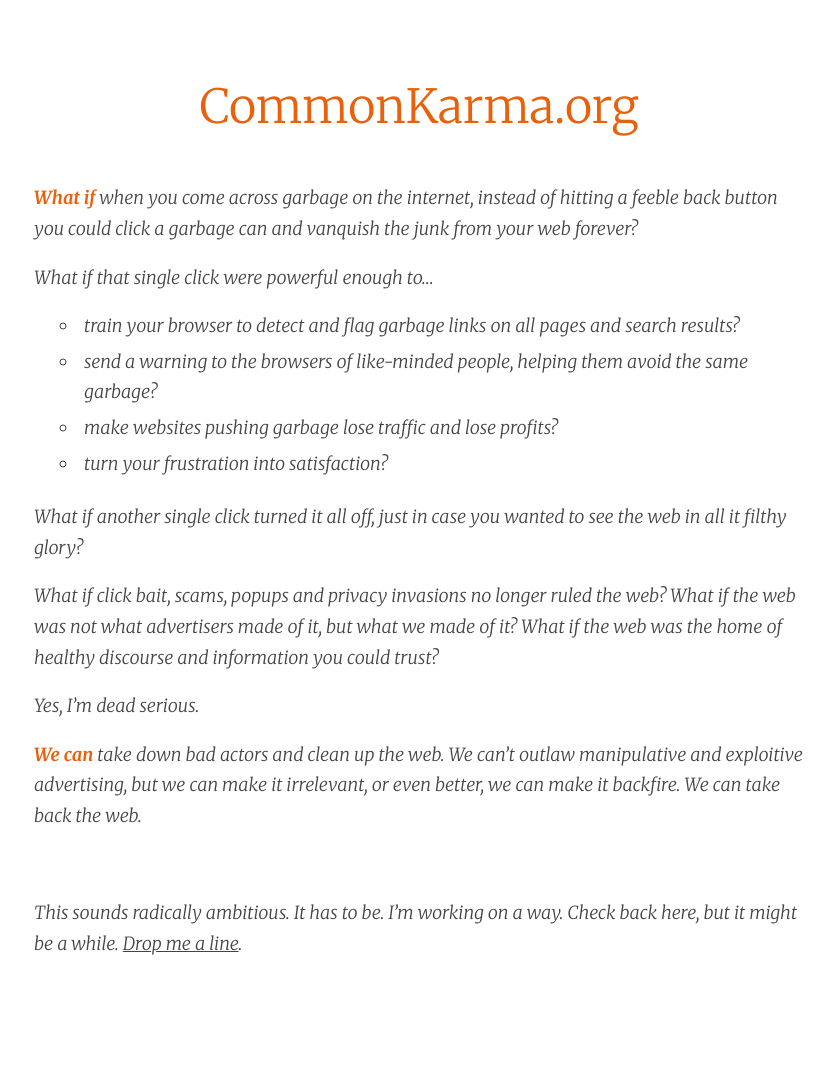
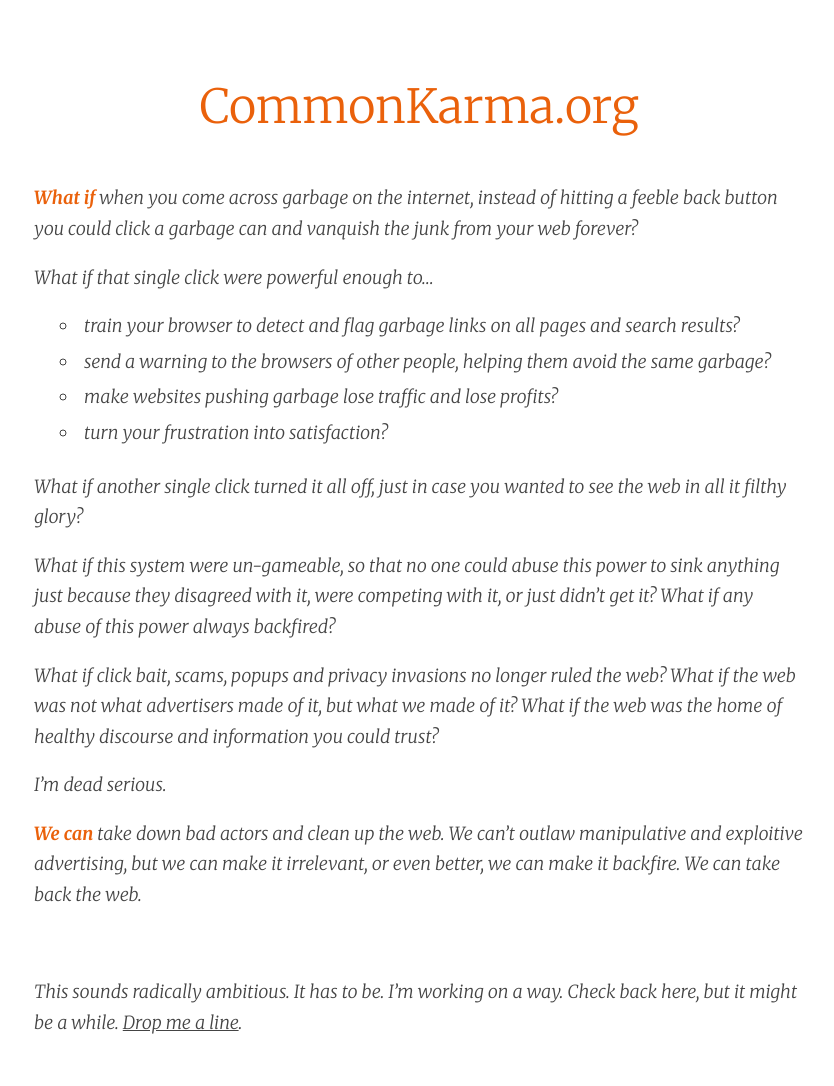
Before and after one commit to commonkarma/commonkarma.org-source, a Jekyll site: the page built from index.md, in a window 1280 px wide. Shown: the whole page, without its empty margins (221-1055 px from the left). Built offline with Jekyll 4.4.1, drawn with Linux system fonts in a browser that asks for light colours; nearby versions of some CDN libraries; comment, search, counter and statistics services are not loaded; before the commit the page ends 1007 px from its top, so only the background shows below that.

Commit message:
added un-gameabiity paragraph. other wording improvements

```diff
--- a/index.md
+++ b/index.md
@@ -10,15 +10,17 @@ title: What If?
 What if that single click were powerful enough to...
 
 - train your browser to detect and flag garbage links on all pages and search results?
-- send a warning to the browsers of like-minded people, helping them avoid the same garbage?
+- send a warning to the browsers of other people, helping them avoid the same garbage?
 - make websites pushing garbage lose traffic and lose profits?
 - turn your frustration into satisfaction?
 
 What if another single click turned it all off, just in case you wanted to see the web in all it filthy glory?
 
+What if this system were un-gameable, so that no one could abuse this power to sink anything just because they disagreed with it, were competing with it, or just didn't get it? What if any abuse of this power always backfired?
+
 What if click bait, scams, popups and privacy invasions no longer ruled the web? What if the web was not what advertisers made of it, but *what we made of it?* What if the web was the home of healthy discourse and information you could trust?
 
-Yes, I'm dead serious.
+I'm dead serious.
 
 **We can** take down bad actors and clean up the web. We can’t outlaw manipulative and exploitive advertising, but we can make it irrelevant, or even better, we can make it backfire. We can take back the web.
 
```
